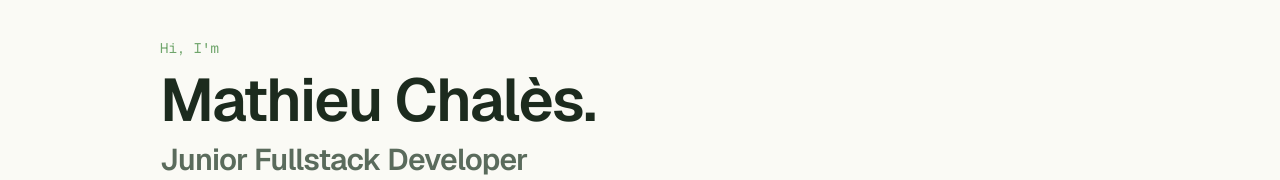
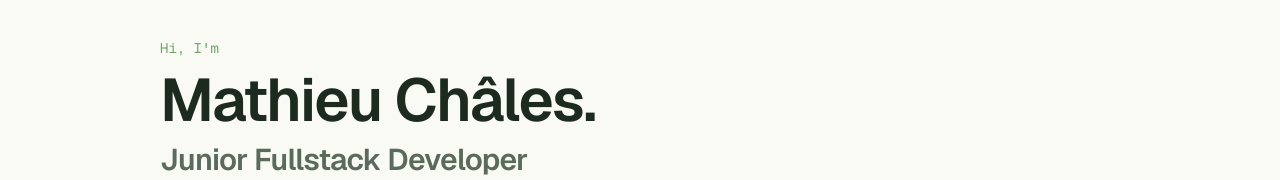
Before and after one commit to matchls/myportfolio, a Next.js app: page /en in a window 1280 px wide. Shown: the part 159-339 px from the top of the page. Built offline with nearby package versions, Linux system fonts and the light colour scheme.

Commit message:
correction faute nom famille

```diff
--- a/src/app/[lang]/layout.tsx
+++ b/src/app/[lang]/layout.tsx
@@ -61,8 +61,8 @@ export async function generateMetadata({ params }: Props): Promise<Metadata> {
       template: `%s · ${dict.site.name}`,
     },
     description: dict.site.description,
-    authors: [{ name: "Mathieu Chalès" }],
-    creator: "Mathieu Chalès",
+    authors: [{ name: "Mathieu Châles" }],
+    creator: "Mathieu Châles",
     keywords: dict.site.keywords,
     alternates: {
       canonical: `/${lang}`,
--- a/src/data/profile.ts
+++ b/src/data/profile.ts
@@ -11,7 +11,7 @@
 import type { Profile } from "@/types";
 
 export const profile: Profile = {
-  name: "Mathieu Chalès",
+  name: "Mathieu Châles",
   role: "Développeur Fullstack Junior",
   location: "Paris · hybride",
   tagline:
--- a/src/lib/constants.ts
+++ b/src/lib/constants.ts
@@ -15,10 +15,10 @@ import type { NavItem } from "@/types";
 // Métadonnées du site
 // ---------------------------------------------------------------------------
 
-export const SITE_NAME = "Mathieu Chalès — Portfolio";
+export const SITE_NAME = "Mathieu Châles — Portfolio";
 
 export const SITE_DESCRIPTION =
-  "Portfolio de Mathieu Chalès, développeur fullstack junior basé à Paris. " +
+  "Portfolio de Mathieu Châles, développeur fullstack junior basé à Paris. " +
   "Reconversion depuis la menuiserie, diplômé La Capsule. Recherche CDI / alternance / CDD.";
 
 /**
--- a/src/messages/en.json
+++ b/src/messages/en.json
@@ -1,9 +1,9 @@
 {
   "site": {
-    "name": "Mathieu Chalès — Portfolio",
-    "description": "Portfolio of Mathieu Chalès, junior fullstack developer based in Paris. Career-switcher from woodworking, graduating from La Capsule. Looking for a full-time role, apprenticeship, or fixed-term contract.",
+    "name": "Mathieu Châles — Portfolio",
+    "description": "Portfolio of Mathieu Châles, junior fullstack developer based in Paris. Career-switcher from woodworking, graduating from La Capsule. Looking for a full-time role, apprenticeship, or fixed-term contract.",
     "keywords": [
-      "Mathieu Chalès",
+      "Mathieu Châles",
       "fullstack developer",
       "junior",
       "Paris",
--- a/src/messages/fr.json
+++ b/src/messages/fr.json
@@ -1,9 +1,9 @@
 {
   "site": {
-    "name": "Mathieu Chalès — Portfolio",
-    "description": "Portfolio de Mathieu Chalès, développeur fullstack junior basé à Paris. Reconversion depuis la menuiserie, diplômé La Capsule. Recherche CDI / alternance / CDD.",
+    "name": "Mathieu Châles — Portfolio",
+    "description": "Portfolio de Mathieu Châles, développeur fullstack junior basé à Paris. Reconversion depuis la menuiserie, diplômé La Capsule. Recherche CDI / alternance / CDD.",
     "keywords": [
-      "Mathieu Chalès",
+      "Mathieu Châles",
       "développeur fullstack",
       "junior",
       "Paris",
```
